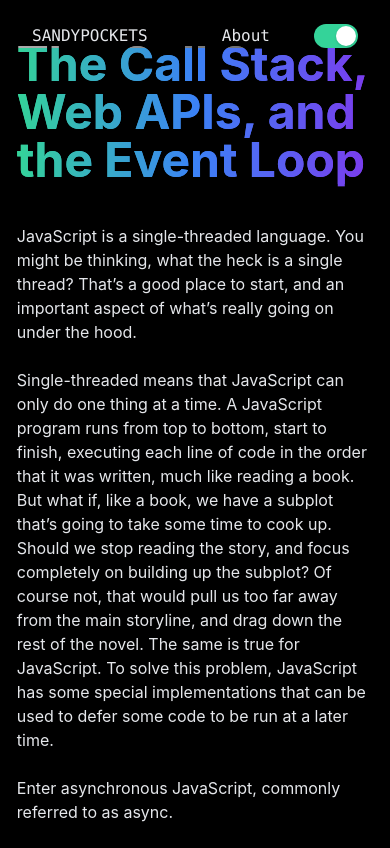
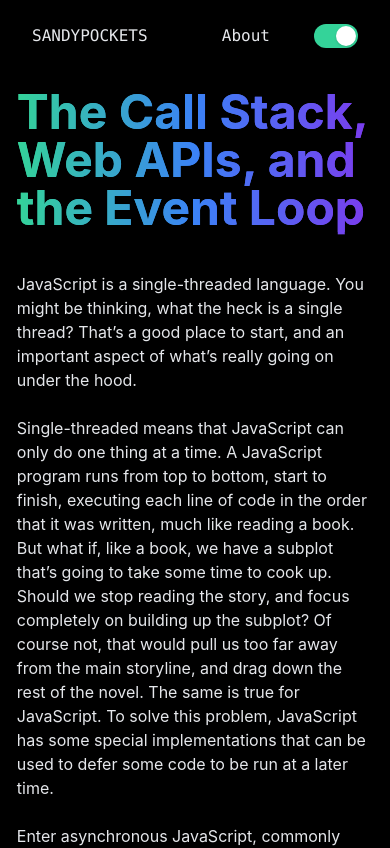
Before and after one commit to sandypockets/sandypockets-blog, a Next.js app: page /blog/event-loop in a window 390 px wide. Shown: the top 848 px of the page. Built offline with nearby package versions, Linux system fonts and the light colour scheme; a web font is replaced by a local one.

Commit message:
🐛 Fix title padding

```diff
--- a/components/article/BlogPost.jsx
+++ b/components/article/BlogPost.jsx
@@ -4,7 +4,7 @@ import Description from "./Description";
 export default function BlogPost({ children, meta }) {
   return (
     <>
-      <div className="mb-10 sm:mt-11 lg:max-w-3xl xl:max-w-4xl 2xl:max-w-5xl">
+      <div className="my-12 sm:mt-11 lg:max-w-3xl xl:max-w-4xl 2xl:max-w-5xl">
         <ArticleTitle propsClass="flex justify-center h-auto pb-6 pt-10 text-5xl font-bold text-transparent bg-clip-text bg-gradient-to-r from-green-400 via-blue-500 to-purple-600 sm:pb-7 sm:text-7xl lg:text-8xl 2xl:text-9xl " meta={meta} />
         <Description isBlogPost meta={meta} />
         <article className="mt-4 flex flex-col justify-center">{children}</article>
```
